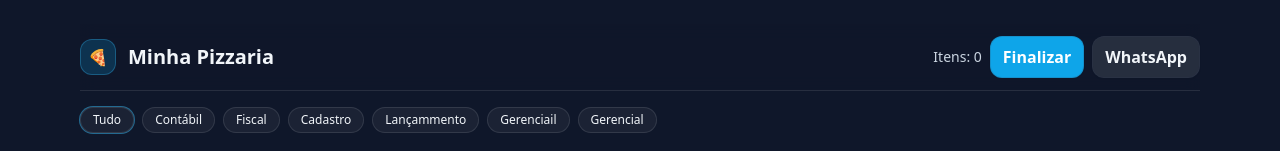
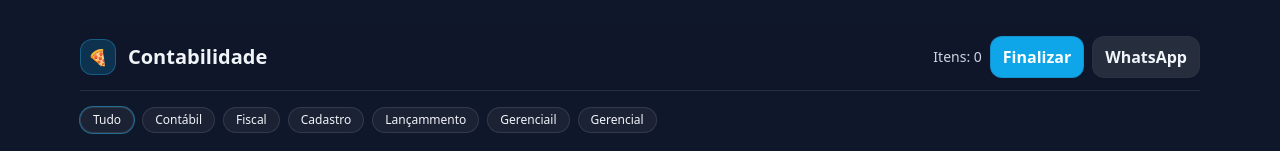
Before and after one commit to lglducci/site-contabil, a Next.js app: page / in a window 1280 px wide. Shown: the top 151 px of the page. Built offline with nearby package versions, Linux system fonts and the light colour scheme; no server answers.

Commit message:
Update page.jsx

```diff
--- a/app/page.jsx
+++ b/app/page.jsx
@@ -3,8 +3,8 @@
 import { useEffect, useMemo, useState } from 'react';
 
 const BRL = new Intl.NumberFormat('pt-BR',{style:'currency',currency:'BRL'});
-const BRAND = process.env.NEXT_PUBLIC_BRAND || 'Minha Pizzaria';
-const WHATS = process.env.NEXT_PUBLIC_WHATSAPP || '5599999999999';
+const BRAND = process.env.NEXT_PUBLIC_BRAND || 'Contabilidade';
+const WHATS = process.env.NEXT_PUBLIC_WHATSAPP || '5516992975836';
 const MENU_URL = process.env.NEXT_PUBLIC_N8N_MENU_URL;
 
 export default function Page(){
```
